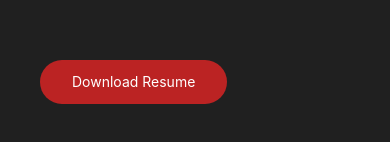
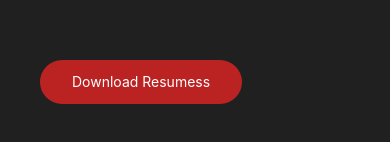
Before and after one commit to projectDefis/project, a React (Create React App) app: page / in a window 390 px wide. Shown: the part 3430-3572 px from the top of the page. Built offline with nearby package versions, Linux system fonts and the light colour scheme.

Commit message:
final version

```diff
--- a/src/components/experience/index.jsx
+++ b/src/components/experience/index.jsx
@@ -49,9 +49,9 @@ const Experience = () => {
           </h3>
         </div>
         <div className="h-40 flex items-center pl-10">
-          <p className="bg-[#BB2323] font-inter rounded-full text-white text-sm px-8 py-3">
-            Download Resume
-          </p>
+          <a href="#" className="bg-[#BB2323] cursor-pointer font-inter rounded-full text-white text-sm px-8 py-3">
+            Download Resumess
+          </a>
         </div>
         <div className="hidden lg:block">
           <h2 className={styles.title}>Experience</h2>
@@ -73,9 +73,9 @@ const Experience = () => {
             does not captivate your audience.
           </p>
           <div className="h-40 flex items-center">
-            <p className="bg-[#BB2323] font-inter rounded-full text-white text-sm px-8 py-3">
+            <a href="#" className="bg-[#BB2323] font-inter rounded-full text-white text-sm px-8 py-3">
               Download Resume
-            </p>
+            </a>
           </div>
         </div>
         <div className="col-span-2 pl-10">
--- a/src/components/experience/styles.jsx
+++ b/src/components/experience/styles.jsx
@@ -1,5 +1,5 @@
 let styles = {
-  bg: "bg-custom-black-500 h-max pt-9 lg:hidden",
+  bg: "bg-custom-black-500 cursor-default h-max pt-9 lg:hidden",
   divSkills: "flex flex-col items-start justify-center pl-7 lg:items-center lg:w-full",
   img: "pb-6 pl-1 lg:pr-32",
   title: "font-inter font-semibold text-white text-4xl pb-5",
```
